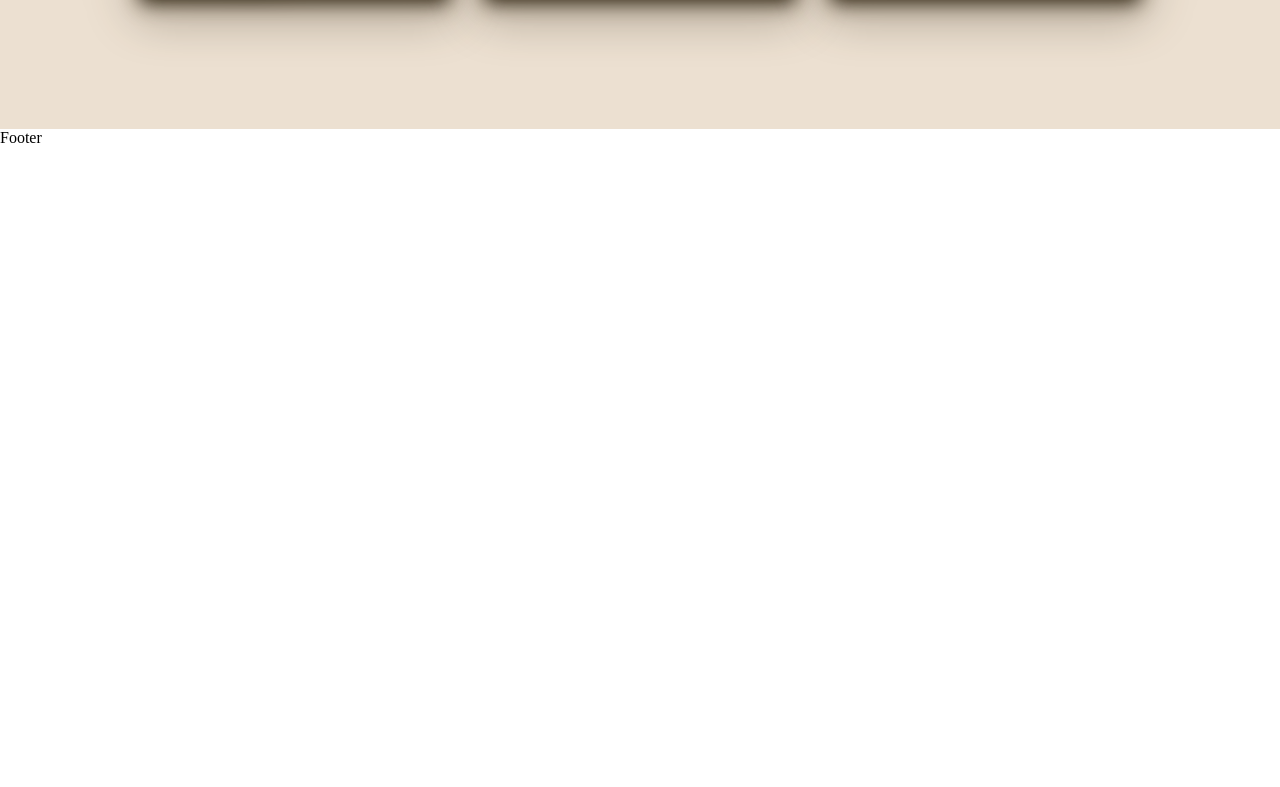
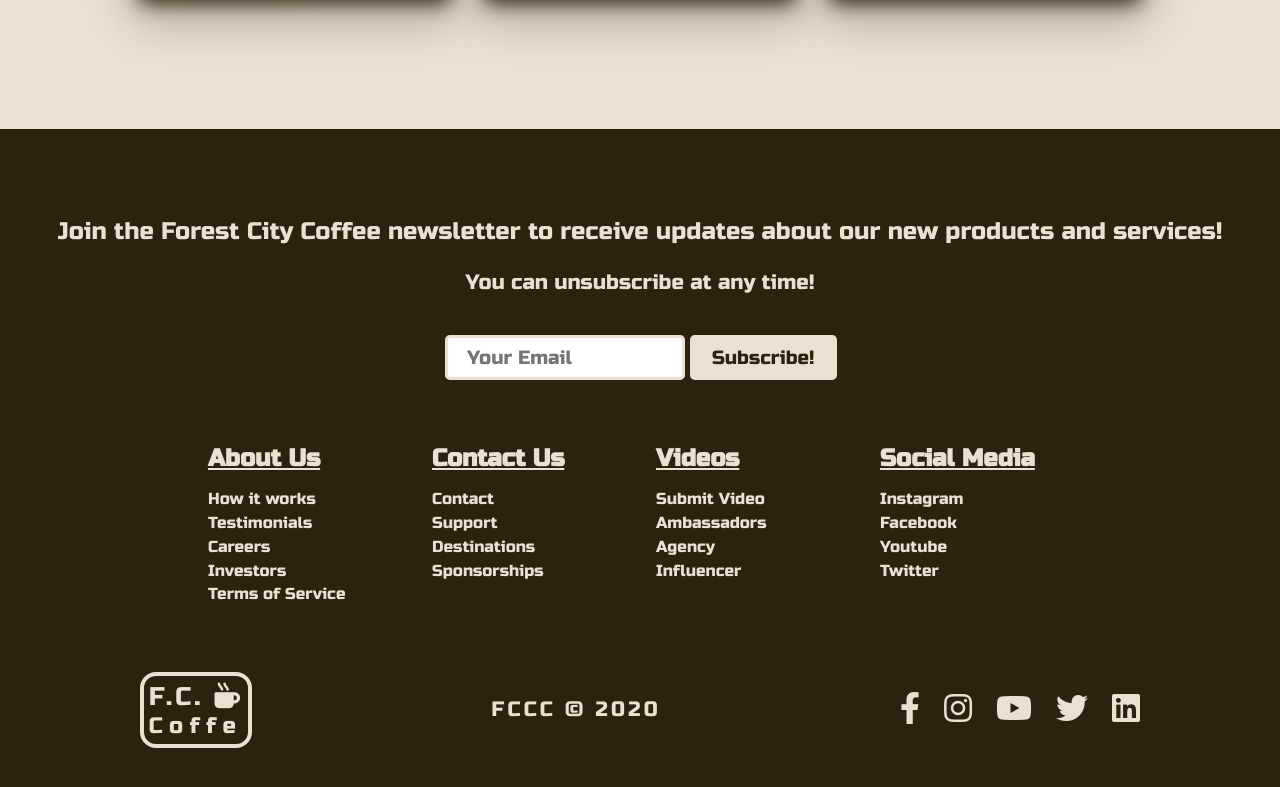
Before and after one commit to J-Whisler/fc-coffee, a React (Create React App) app: page / in a window 1280 px wide. Shown: the part 1951-2738 px from the top of the page. Before the commit the page ends 2098 px from the top, so only its background shows below. Built offline with nearby package versions, Linux system fonts and the light colour scheme.

Commit message:
footer component and styling

```diff
--- a/src/Components/Footer.js
+++ b/src/Components/Footer.js
@@ -4,7 +4,122 @@ import { Link } from "react-router-dom";
 import "./Footer.scss";
 
 const Footer = () => {
-  return <div>Footer</div>;
+  return (
+    <div className="footer-container">
+      <section className="footer-subscription">
+        <p className="footer-subscription-heading">
+          Join the Forest City Coffee newsletter to receive updates about our
+          new products and services!
+        </p>
+        <p className="footer-subscription-text">
+          You can unsubscribe at any time!
+        </p>
+        <div className="input-areas">
+          <form>
+            <input
+              type="email"
+              name="email"
+              placeholder="Your Email"
+              className="footer-input"
+            />
+            <Button className="footer-btn" buttonStyle="btn--primary">
+              Subscribe!
+            </Button>
+          </form>
+        </div>
+      </section>
+      <div class="footer-links">
+        <div className="footer-link-wrapper">
+          <div class="footer-link-items">
+            <h2>About Us</h2>
+            <Link to="/sign-up">How it works</Link>
+            <Link to="/">Testimonials</Link>
+            <Link to="/">Careers</Link>
+            <Link to="/">Investors</Link>
+            <Link to="/">Terms of Service</Link>
+          </div>
+          <div class="footer-link-items">
+            <h2>Contact Us</h2>
+            <Link to="/">Contact</Link>
+            <Link to="/">Support</Link>
+            <Link to="/">Destinations</Link>
+            <Link to="/">Sponsorships</Link>
+          </div>
+        </div>
+        <div className="footer-link-wrapper">
+          <div class="footer-link-items">
+            <h2>Videos</h2>
+            <Link to="/">Submit Video</Link>
+            <Link to="/">Ambassadors</Link>
+            <Link to="/">Agency</Link>
+            <Link to="/">Influencer</Link>
+          </div>
+          <div class="footer-link-items">
+            <h2>Social Media</h2>
+            <Link to="/">Instagram</Link>
+            <Link to="/">Facebook</Link>
+            <Link to="/">Youtube</Link>
+            <Link to="/">Twitter</Link>
+          </div>
+        </div>
+      </div>
+      <section class="social-media">
+        <div class="social-media-wrap">
+          <div class="footer-logo-wrap">
+            <Link to="/" className="footer-logo">
+              <div className="footer-logo-top">
+                F.C. <i className="fas fa-mug-hot"></i>
+              </div>
+              <div className="footer-logo-bottom">Coffe</div>
+            </Link>
+          </div>
+          <small class="website-rights">FCCC © 2020</small>
+          <div class="social-icons">
+            <Link
+              class="social-icons-link facebook"
+              to="/"
+              target="_blank"
+              aria-label="Facebook"
+            >
+              <i class="fab fa-facebook-f" />
+            </Link>
+            <Link
+              class="social-icons-link instagram"
+              to="/"
+              target="_blank"
+              aria-label="Instagram"
+            >
+              <i class="fab fa-instagram" />
+            </Link>
+            <Link
+              class="social-icons-link youtube"
+              to="/"
+              target="_blank"
+              aria-label="Youtube"
+            >
+              <i class="fab fa-youtube" />
+            </Link>
+            <Link
+              class="social-icons-link twitter"
+              to="/"
+              target="_blank"
+              aria-label="Twitter"
+            >
+              <i class="fab fa-twitter" />
+            </Link>
+            <Link
+              class="social-icons-link twitter"
+              to="/"
+              target="_blank"
+              aria-label="LinkedIn"
+            >
+              <i class="fab fa-linkedin" />
+            </Link>
+          </div>
+        </div>
+      </section>
+    </div>
+  );
 };
 
 export default Footer;
--- a/src/Components/Footer.scss
+++ b/src/Components/Footer.scss
@@ -0,0 +1,139 @@
+:root {
+    --primary: rgb(45, 34, 15);
+    --secondary: rgb(236,224,209);
+}
+
+
+.footer-container {
+    background: var(--primary);
+    padding: 4rem 0 2rem 0;
+    display: flex;
+    flex-direction: column;
+    // justify-content: center;
+    align-items: center;
+    .footer-subscription {
+        display: flex;
+        flex-direction: column;
+        // justify-content: center;
+        align-items: center;
+        // text-align: center;
+        margin-bottom: 1.5rem;
+        padding: 1.5rem;
+        color: var(--secondary);
+        p {
+            font-family: "Russo One", sans-serif;
+        }
+        .footer-subscription-heading {
+            margin-bottom: 1.5rem;
+            font-size: 1.5rem;
+        }
+        .footer-subscription-text {
+            margin-bottom: 1.5rem;
+            font-size: 1.3rem;
+        }
+        .input-areas {
+            // border: 3px solid var(--secondary);
+            position: relative;
+            left: -.3rem;
+            margin-top: 1rem;
+            .footer-input {
+                padding: 0.5rem 1.2rem;
+                border-radius: 0.3rem;
+                border: 3px solid var(--secondary);
+                width: 15rem;
+                position: relative;
+                left: .7rem;
+                font-family: "Russo One", sans-serif;
+                font-size: 1.2rem;
+            }
+        }
+
+    }
+    .footer-links {
+        width: 100%;
+        max-width: 1000px;
+        display: flex;
+        justify-content: center;
+        .footer-link-wrapper {
+            display: flex;
+            .footer-link-items {
+                display: flex;
+                flex-direction: column;
+                align-items: flex-start;
+                margin: 1rem;
+                text-align: left;
+                width: 12rem;
+                box-sizing: border-box;
+                h2 {
+                    color: var(--secondary);
+                    font-family: "Russo One", sans-serif;
+                    text-decoration: underline;
+                    margin-bottom: 1rem;
+                }
+                a {
+                    color: var(--secondary);
+                    text-decoration: none;
+                    font-family: "Russo One", sans-serif;
+                    margin-bottom: 0.3rem;
+                    transition: all 0.2s linear;
+                    &:hover {
+                        transform: scale(1.2);
+                    }
+                }
+            }
+        }
+    }
+
+    .social-media {
+        width: 100%;
+        .social-media-wrap {
+            display: flex;
+            width: 100%;
+            max-width: 1000px;
+            justify-content: space-between;
+            align-items: center;
+            margin: 3rem auto;
+            .footer-logo-wrap {
+                border: 4px solid var(--secondary);
+                border-radius: 1rem;
+                padding: 0.3rem;
+                // box-shadow: 0px 0px 15px rgb(141, 94, 60);
+                .footer-logo {
+                    text-decoration: none;
+                    color: var(--secondary);
+                    font-family: "Russo One", sans-serif;
+
+                    .footer-logo-top {
+                        font-size: 1.6rem;
+                        letter-spacing: 0.2rem;
+                    }
+                    .footer-logo-bottom {
+                        font-size: 1.4rem;
+                        letter-spacing: 0.4rem;
+                    }
+                }
+            }
+        }
+        .website-rights {
+            font-size: 1.3rem;
+            font-family: "Russo One", sans-serif;
+            color: var(--secondary);
+            letter-spacing: 0.2rem;
+            // text-shadow: ;
+        }
+        .social-icons {
+            // border: 2px solid var(--secondary);
+            width: 15rem;
+            display: flex;
+            justify-content: space-between;
+            .social-icons-link {
+                font-size: 2rem;
+                color: var(--secondary);
+                transition: all 0.2s linear;
+                &:hover {
+                    transform: scale(1.2);
+                }
+            }
+        }
+    }
+}
```
